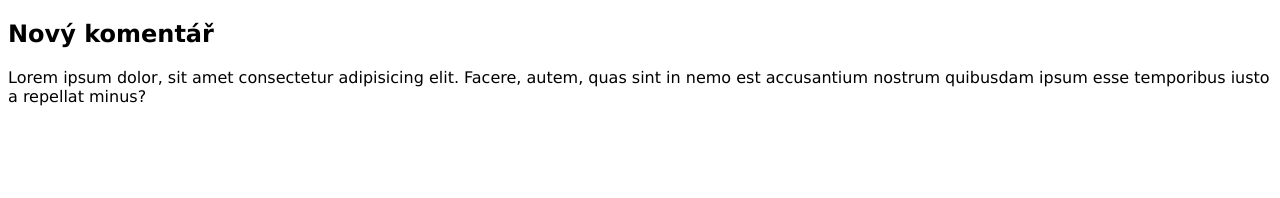
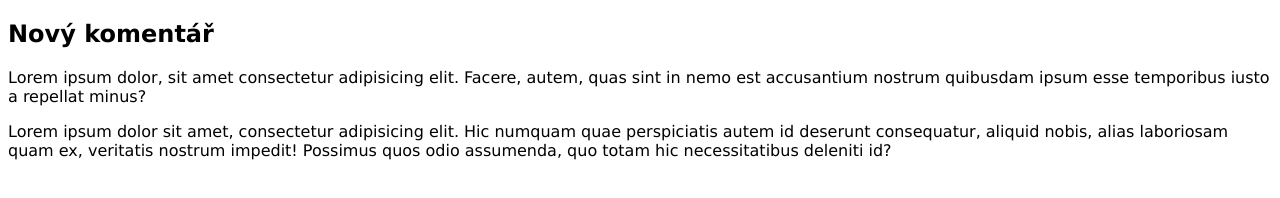
Before and after one commit to michal-git-test/GIT, a plain HTML site: page index.html in a window 1280 px wide. Drawn offline with Linux system fonts and the light colour scheme.

Commit message:
další odstavec

```diff
--- a/index.html
+++ b/index.html
@@ -11,5 +11,9 @@
 
     <p>Lorem ipsum dolor, sit amet consectetur adipisicing elit. Facere, autem, quas sint in nemo est accusantium
         nostrum quibusdam ipsum esse temporibus iusto a repellat minus?</p>
+
+    <p>Lorem ipsum dolor sit amet, consectetur adipisicing elit. Hic numquam quae perspiciatis autem id deserunt
+        consequatur, aliquid nobis, alias laboriosam quam ex, veritatis nostrum impedit! Possimus quos odio assumenda,
+        quo totam hic necessitatibus deleniti id?</p>
 </body>
 </html>
```
